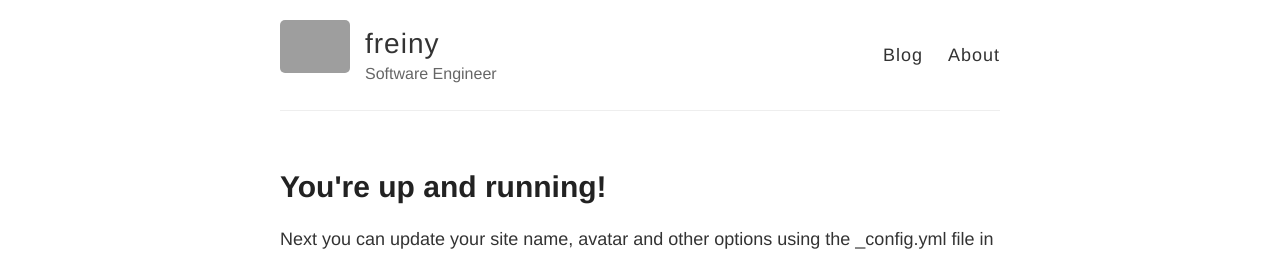
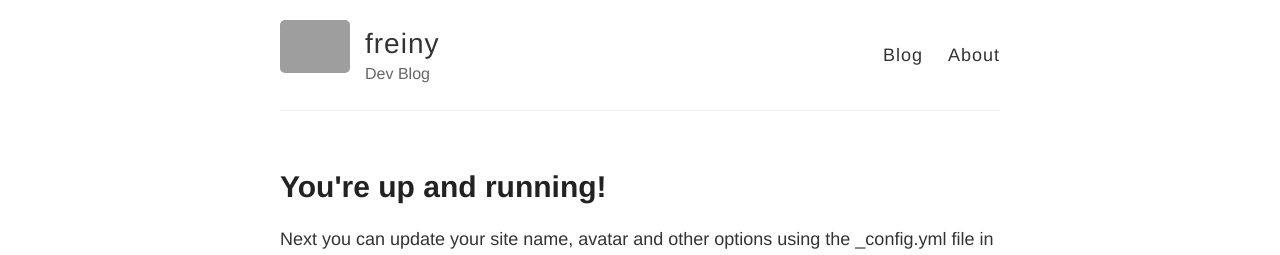
Before and after one commit to freiny/ARCHIVE-misc, a Jekyll site: the page built from index.html, in a window 1280 px wide. Shown: the top 255 px of the page. Built offline with Jekyll 4.4.1, drawn with Linux system fonts in a browser that asks for light colours; grey boxes are pictures that could not be loaded.

Commit message:
Update _config.yml

```diff
--- a/_config.yml
+++ b/_config.yml
@@ -6,7 +6,7 @@
 name: freiny
 
 # Short bio or description (displayed in the header)
-description: Software Engineer
+description: Dev Blog
 
 # URL of your avatar or profile pic (you could use your GitHub profile pic)
 avatar: https://raw.githubusercontent.com/freiny/freiny.github.io/master/images/logo.png
```
